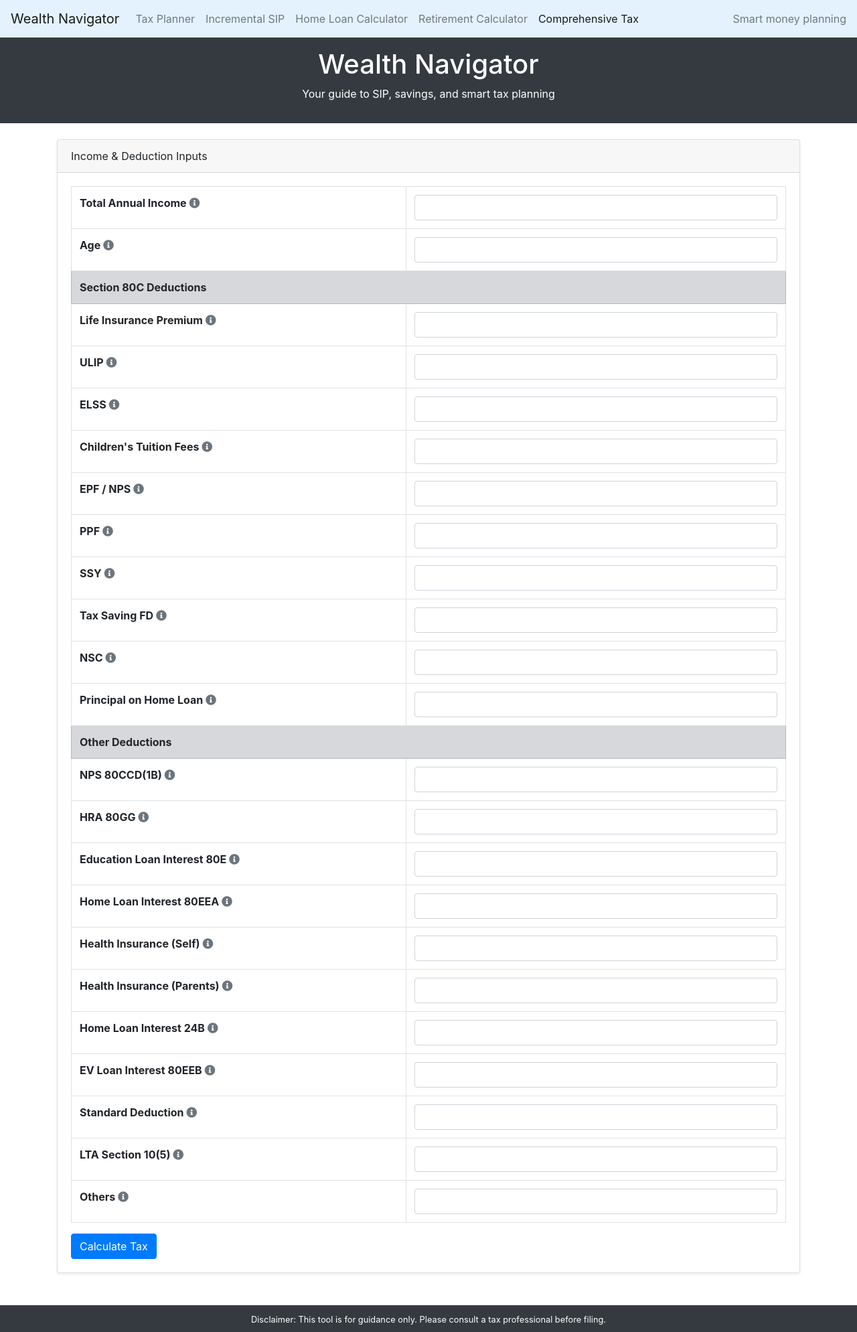
After one commit to rajesh2475/Financial-Planner, a Flask app: page /tax/tax/full in a window 1280 px wide. The commit adds this page. Shown: the whole page at 67% size. Run offline with Flask 3, Linux system fonts and the light colour scheme; some libraries are stand-ins or nearby versions.

Commit message:
Full tax compare

```diff
--- a/app/__init__.py
+++ b/app/__init__.py
@@ -4,6 +4,7 @@ from app.routes.user_routes import user_bp
 from app.routes.spi import sip_bp
 from app.routes.home_loan import home_bp
 from app.routes.retire import retire_bp
+from app.routes.tax_full import tax_full_bp
 
 def create_app():
     template_dir = os.path.join(os.path.dirname(os.path.abspath(__file__)), "..", "templates")
@@ -16,6 +17,7 @@ def create_app():
     app.register_blueprint(sip_bp, url_prefix="/sip")
     app.register_blueprint(home_bp, url_prefix="/home")
     app.register_blueprint(retire_bp, url_prefix="/retire")
+    app.register_blueprint(tax_full_bp, url_prefix="/tax")
 
     @app.route("/home")
     def home():
--- /dev/null
+++ b/app/routes/tax_full.py
@@ -0,0 +1,85 @@
+from flask import Blueprint, request, render_template
+from app.utils.helpers import safe_float, safe_int
+
+tax_full_bp = Blueprint("tax_full", __name__)
+
+def compute_total_deductions(data):
+    sections = [
+        "life_insurance", "ulip", "elss", "tuition_fees", "epf_nps", "ppf", "ssy",
+        "tax_saving_fd", "nsc", "home_loan_principal", "nps_80ccd_1b", "hra_80gg",
+        "edu_loan_80e", "home_loan_interest_80eea", "health_self", "health_parents",
+        "home_loan_interest_24b", "ev_interest_80eeb", "standard_deduction",
+        "lta_10_5", "others"
+    ]
+    return sum(safe_float(data.get(field, 0)) for field in sections)
+
+def calculate_tax_slabs(taxable_income, regime, age):
+    slabs = []
+    tax = 0
+
+    if regime == "old":
+        if age < 60:
+            limits = [(250000, 0), (500000, 0.05), (1000000, 0.20)]
+        else:
+            limits = [(300000, 0), (500000, 0.05), (1000000, 0.20)]
+        for i, (limit, rate) in enumerate(limits):
+            prev_limit = limits[i - 1][0] if i > 0 else 0
+            slab_value = min(taxable_income, limit) - prev_limit
+            slab_value = max(slab_value, 0)
+            slab_tax = slab_value * rate
+            tax += slab_tax
+            slabs.append({"range": f"{prev_limit+1} to {limit}", "rate": rate, "value": slab_value, "tax": slab_tax})
+        if taxable_income > limits[-1][0]:
+            slab_value = taxable_income - limits[-1][0]
+            slab_tax = slab_value * 0.30
+            tax += slab_tax
+            slabs.append({"range": f"above {limits[-1][0]}", "rate": 0.30, "value": slab_value, "tax": slab_tax})
+
+    elif regime == "new":
+        limits = [(300000, 0), (600000, 0.05), (900000, 0.10), (1200000, 0.15), (1500000, 0.20)]
+        for i, (limit, rate) in enumerate(limits):
+            prev_limit = limits[i - 1][0] if i > 0 else 0
+            slab_value = min(taxable_income, limit) - prev_limit
+            slab_value = max(slab_value, 0)
+            slab_tax = slab_value * rate
+            tax += slab_tax
+            slabs.append({"range": f"{prev_limit+1} to {limit}", "rate": rate, "value": slab_value, "tax": slab_tax})
+        if taxable_income > limits[-1][0]:
+            slab_value = taxable_income - limits[-1][0]
+            slab_tax = slab_value * 0.30
+            tax += slab_tax
+            slabs.append({"range": f"above {limits[-1][0]}", "rate": 0.30, "value": slab_value, "tax": slab_tax})
+
+    tax_with_cess = round(tax * 1.04, 2)
+    return slabs, round(tax, 2), tax_with_cess
+
+@tax_full_bp.route("/tax/full", methods=["GET", "POST"])
+def full_tax_calculator():
+    if request.method == "GET":
+        form_data = {key: "" for key in [
+            "income", "age", "life_insurance", "ulip", "elss", "tuition_fees", "epf_nps", "ppf", "ssy",
+            "tax_saving_fd", "nsc", "home_loan_principal", "nps_80ccd_1b", "hra_80gg", "edu_loan_80e",
+            "home_loan_interest_80eea", "health_self", "health_parents", "home_loan_interest_24b",
+            "ev_interest_80eeb", "standard_deduction", "lta_10_5", "others"
+        ]}
+        return render_template("tax_full.html", form=form_data, result=None)
+
+    form_data = {key: request.form.get(key, "0") for key in request.form}
+    income = safe_float(form_data.get("income", 0))
+    age = safe_int(form_data.get("age", 0))
+    deductions = compute_total_deductions(form_data)
+    taxable_old = max(0, income - deductions)
+    taxable_new = max(0, income)  # no deductions in new regime
+
+    old_slabs, old_tax, old_tax_with_cess = calculate_tax_slabs(taxable_old, "old", age)
+    new_slabs, new_tax, new_tax_with_cess = calculate_tax_slabs(taxable_new, "new", age)
+
+    result = {
+        "deductions": round(deductions, 2),
+        "taxable_old": taxable_old,
+        "taxable_new": taxable_new,
+        "old": {"slabs": old_slabs, "gross": old_tax, "cess": old_tax_with_cess},
+        "new": {"slabs": new_slabs, "gross": new_tax, "cess": new_tax_with_cess}
+    }
+
+    return render_template("tax_full.html", form=form_data, result=result)
--- a/templates/base.html
+++ b/templates/base.html
@@ -4,7 +4,12 @@
   <meta charset="UTF-8">
   <title>{% block title %}Wealth Navigator{% endblock %}</title>
   <link rel="stylesheet" href="https://stackpath.bootstrapcdn.com/bootstrap/4.5.2/css/bootstrap.min.css">
+  <!-- Optional custom styles -->
   <!-- <link rel="stylesheet" href="{{ url_for('static', filename='styles.css') }}"> -->
+
+  <!-- Font Awesome for info icons -->
+  <link rel="stylesheet"
+        href="https://cdnjs.cloudflare.com/ajax/libs/font-awesome/5.15.4/css/all.min.css">
 </head>
 <body>
 
@@ -18,9 +23,6 @@
 
     <div class="collapse navbar-collapse" id="navbarText">
       <ul class="navbar-nav mr-auto">
-        <!-- <li class="nav-item {% if request.endpoint == 'home' %}active{% endif %}">
-          <a class="nav-link" href="{{ url_for('home') }}">Home</a>
-        </li> -->
         <li class="nav-item {% if request.endpoint == 'user.tax_compare' %}active{% endif %}">
           <a class="nav-link" href="{{ url_for('user.tax_compare') }}">Tax Planner</a>
         </li>
@@ -33,6 +35,8 @@
         <li class="nav-item {% if request.endpoint == 'retire.retire_calculator' %}active{% endif %}">
           <a class="nav-link" href="{{ url_for('retire.retire_calculator') }}">Retirement Calculator</a>
         </li>
+        <li class="nav-item {% if request.endpoint == 'tax_full.full_tax_calculator' %}active{% endif %}">
+          <a class="nav-link" href="{{ url_for('tax_full.full_tax_calculator') }}">Comprehensive Tax</a>
       </ul>
       <span class="navbar-text">
         Smart money planning
--- /dev/null
+++ b/templates/tax_full.html
@@ -0,0 +1,137 @@
+{% extends "base.html" %}
+{% block title %}Comprehensive Income Tax Calculator{% endblock %}
+
+{% block content %}
+<div class="card shadow-sm mb-4">
+  <div class="card-header fw-semibold">Income & Deduction Inputs</div>
+  <div class="card-body">
+    <form method="POST" action="{{ url_for('tax_full.full_tax_calculator') }}">
+      <table class="table table-bordered">
+        <tr>
+          <th>Total Annual Income
+            <span data-toggle="tooltip" title="Your total gross income before deductions.">
+              <i class="fas fa-info-circle text-muted"></i>
+            </span>
+          </th>
+          <td><input type="number" name="income" value="{{ form.income }}" class="form-control"></td>
+        </tr>
+        <tr>
+          <th>Age
+            <span data-toggle="tooltip" title="Your age determines applicable tax slabs under old regime.">
+              <i class="fas fa-info-circle text-muted"></i>
+            </span>
+          </th>
+          <td><input type="number" name="age" value="{{ form.age }}" class="form-control"></td>
+        </tr>
+
+        <!-- Section 80C -->
+        <tr class="table-secondary"><th colspan="2">Section 80C Deductions</th></tr>
+        {% for label, name, tip in [
+          ('Life Insurance Premium', 'life_insurance', 'Premiums paid for life insurance policies.'),
+          ('ULIP', 'ulip', 'Unit Linked Insurance Plan contributions.'),
+          ('ELSS', 'elss', 'Equity Linked Savings Scheme investments.'),
+          ('Children\'s Tuition Fees', 'tuition_fees', 'Tuition fees paid for children\'s education.'),
+          ('EPF / NPS', 'epf_nps', 'Employee Provident Fund or NPS contributions.'),
+          ('PPF', 'ppf', 'Public Provident Fund deposits.'),
+          ('SSY', 'ssy', 'Sukanya Samriddhi Yojana contributions.'),
+          ('Tax Saving FD', 'tax_saving_fd', 'Fixed deposits with 5-year lock-in.'),
+          ('NSC', 'nsc', 'National Savings Certificate investments.'),
+          ('Principal on Home Loan', 'home_loan_principal', 'Principal repayment on home loan.')
+        ] %}
+        <tr>
+          <th>{{ label }}
+            <span data-toggle="tooltip" title="{{ tip }}">
+              <i class="fas fa-info-circle text-muted"></i>
+            </span>
+          </th>
+          <td><input type="number" name="{{ name }}" value="{{ form[name] }}" class="form-control"></td>
+        </tr>
+        {% endfor %}
+
+        <!-- Other Sections -->
+        <tr class="table-secondary"><th colspan="2">Other Deductions</th></tr>
+        {% for label, name, tip in [
+          ('NPS 80CCD(1B)', 'nps_80ccd_1b', 'Additional NPS contribution under section 80CCD(1B).'),
+          ('HRA 80GG', 'hra_80gg', 'House Rent Allowance deduction for non-salaried individuals.'),
+          ('Education Loan Interest 80E', 'edu_loan_80e', 'Interest paid on education loans.'),
+          ('Home Loan Interest 80EEA', 'home_loan_interest_80eea', 'Interest on home loan for affordable housing.'),
+          ('Health Insurance (Self)', 'health_self', 'Premiums for your own health insurance.'),
+          ('Health Insurance (Parents)', 'health_parents', 'Premiums for parents\' health insurance.'),
+          ('Home Loan Interest 24B', 'home_loan_interest_24b', 'Interest on home loan under section 24B.'),
+          ('EV Loan Interest 80EEB', 'ev_interest_80eeb', 'Interest on electric vehicle loan.'),
+          ('Standard Deduction', 'standard_deduction', 'Flat deduction available to salaried individuals.'),
+          ('LTA Section 10(5)', 'lta_10_5', 'Leave Travel Allowance exemption.'),
+          ('Others', 'others', 'Any other eligible deductions.')
+        ] %}
+        <tr>
+          <th>{{ label }}
+            <span data-toggle="tooltip" title="{{ tip }}">
+              <i class="fas fa-info-circle text-muted"></i>
+            </span>
+          </th>
+          <td><input type="number" name="{{ name }}" value="{{ form[name] }}" class="form-control"></td>
+        </tr>
+        {% endfor %}
+      </table>
+      <button type="submit" class="btn btn-primary">Calculate Tax</button>
+    </form>
+  </div>
+</div>
+
+{% if result %}
+<div class="card shadow-sm mb-4">
+  <div class="card-header fw-semibold">Summary</div>
+  <div class="card-body">
+    <p><strong>Total Deductions:</strong> ₹{{ result.deductions }}</p>
+    <p><strong>Taxable Income (Old Regime):</strong> ₹{{ result.taxable_old }}</p>
+    <p><strong>Taxable Income (New Regime):</strong> ₹{{ result.taxable_new }}</p>
+  </div>
+</div>
+
+<div class="card shadow-sm mb-4">
+  <div class="card-header fw-semibold">Old Regime Tax Breakdown</div>
+  <div class="card-body">
+    <table class="table table-bordered">
+      <thead class="table-light">
+        <tr><th>Slab Range</th><th>Rate</th><th>Slab Value</th><th>Tax</th></tr>
+      </thead>
+      <tbody>
+        {% for row in result.old.slabs %}
+        <tr>
+          <td>{{ row.range }}</td>
+          <td>{{ row.rate * 100 }}%</td>
+          <td>₹{{ row.value }}</td>
+          <td>₹{{ row.tax }}</td>
+        </tr>
+        {% endfor %}
+      </tbody>
+    </table>
+    <p><strong>Gross Tax:</strong> ₹{{ result.old.gross }}</p>
+    <p><strong>Tax with Cess (4%):</strong> ₹{{ result.old.cess }}</p>
+  </div>
+</div>
+
+<div class="card shadow-sm mb-4">
+  <div class="card-header fw-semibold">New Regime Tax Breakdown</div>
+  <div class="card-body">
+    <table class="table table-bordered">
+      <thead class="table-light">
+        <tr><th>Slab Range</th><th>Rate</th><th>Slab Value</th><th>Tax</th></tr>
+      </thead>
+      <tbody>
+        {% for row in result.new.slabs %}
+        <tr>
+          <td>{{ row.range }}</td>
+          <td>{{ row.rate * 100 }}%</td>
+          <td>₹{{ row.value }}</td>
+          <td>₹{{ row.tax }}</td>
+        </tr>
+        {% endfor %}
+      </tbody>
+    </table>
+    <p><strong>Gross Tax:</strong> ₹{{ result.new.gross }}</p>
+    <p><strong>Tax with Cess (4%):</strong> ₹{{ result.new.cess }}</p>
+  </div>
+</div>
+{% endif %}
+{% endblock %}
```
Also changed, not shown: templates/retire.html (+79 -7 lines), 1 other file.
